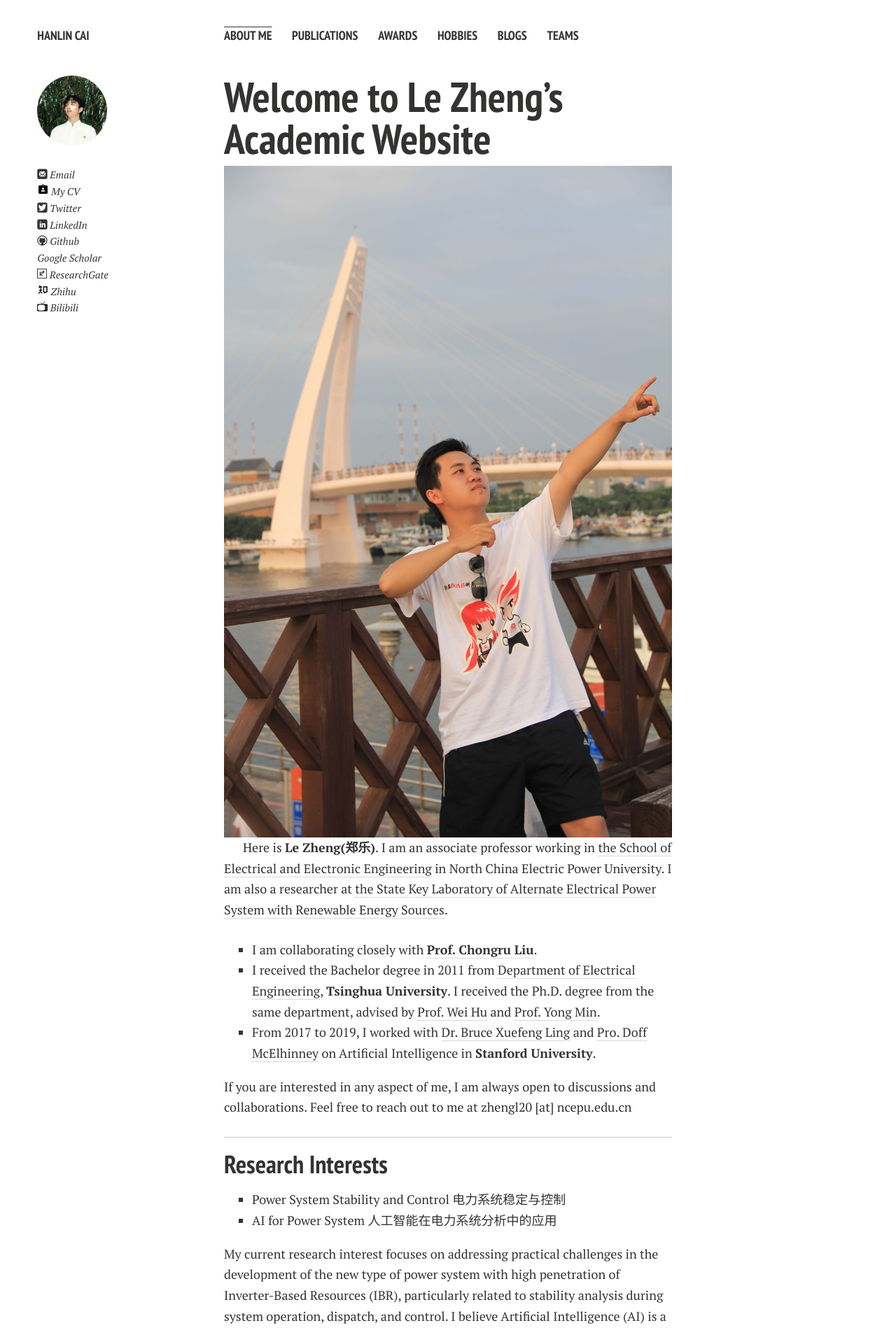
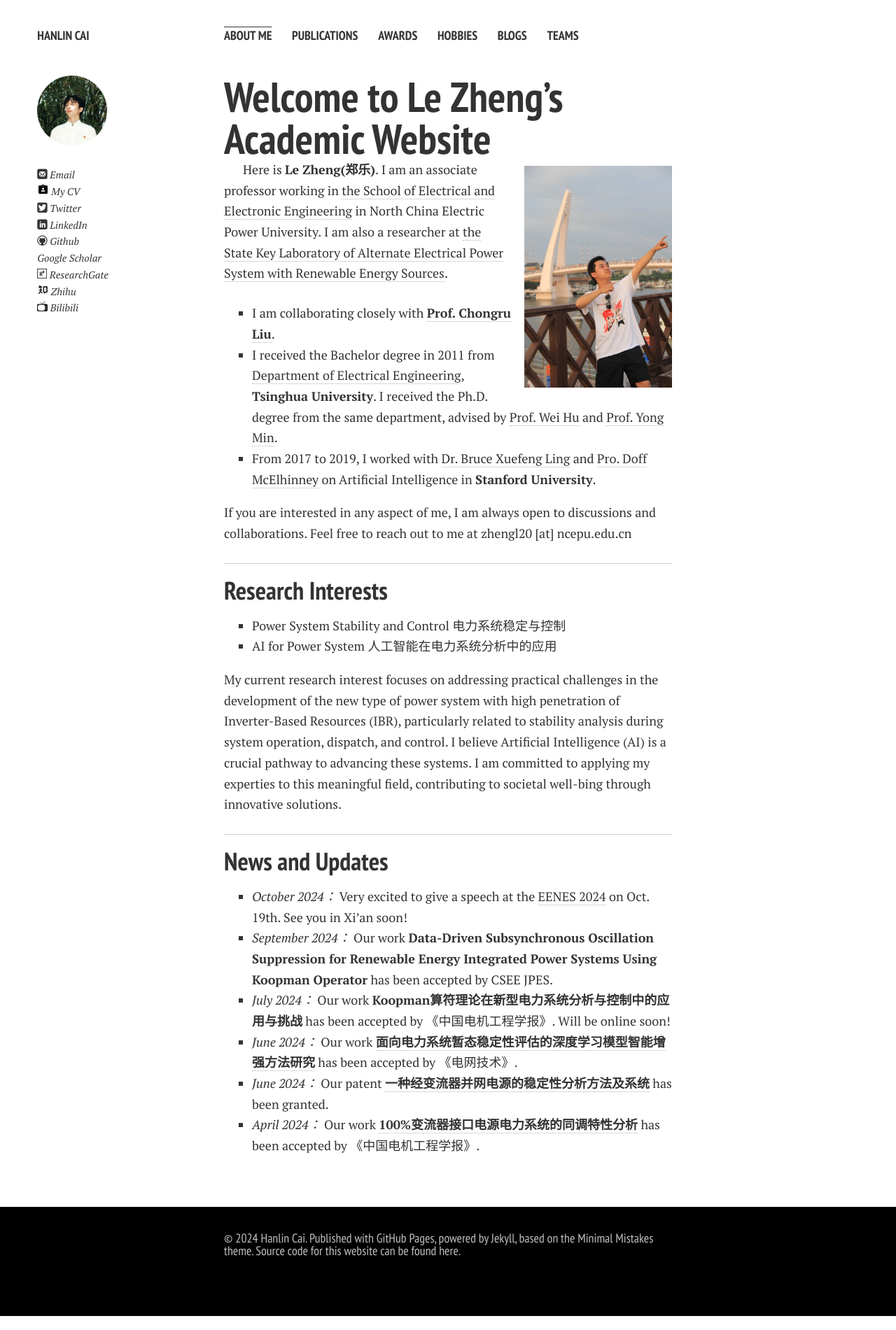
Before and after one commit to LeZhengNCEPU/LeZhengNCEPU.github.io, a Jekyll site: the page built from index.md, in a window 1280 px wide. Shown: the top 1901 px of the page at 70% size. Built offline with Jekyll 4.4.1, drawn with Linux system fonts in a browser that asks for light colours; nearby versions of some CDN libraries; comment, search, counter and statistics services are not loaded; a style sheet for code colours, icons or effects is not loaded; our own code applies the rules of GitHub Pages for plain Markdown files.

Commit message:
Update index.md

```diff
--- a/index.md
+++ b/index.md
@@ -4,7 +4,7 @@ layout: page
 
 # Welcome to Le Zheng's Academic Website
 
-<img src="/images/lzheng.jpg">
+<img src="/images/lzheng.jpg" class="floatpic" width="360" height="480">
 
 
 Here is **Le Zheng(郑乐)**. I am an associate professor working in [the School of Electrical and Electronic Engineering](https://electric.ncepu.edu.cn/) in North China Electric Power University. I am also a researcher at [the State Key Laboratory of Alternate Electrical Power System with Renewable Energy Sources](https://laps.ncepu.edu.cn/).
```
